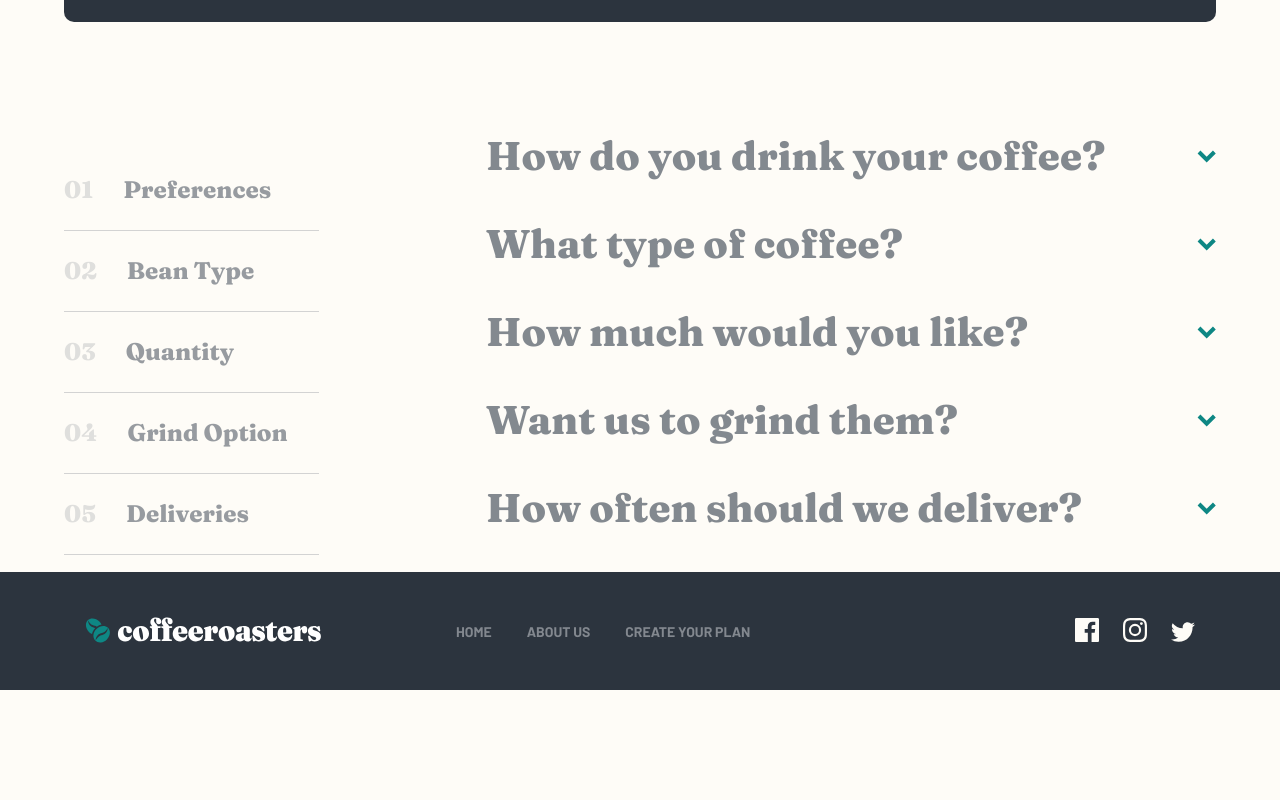
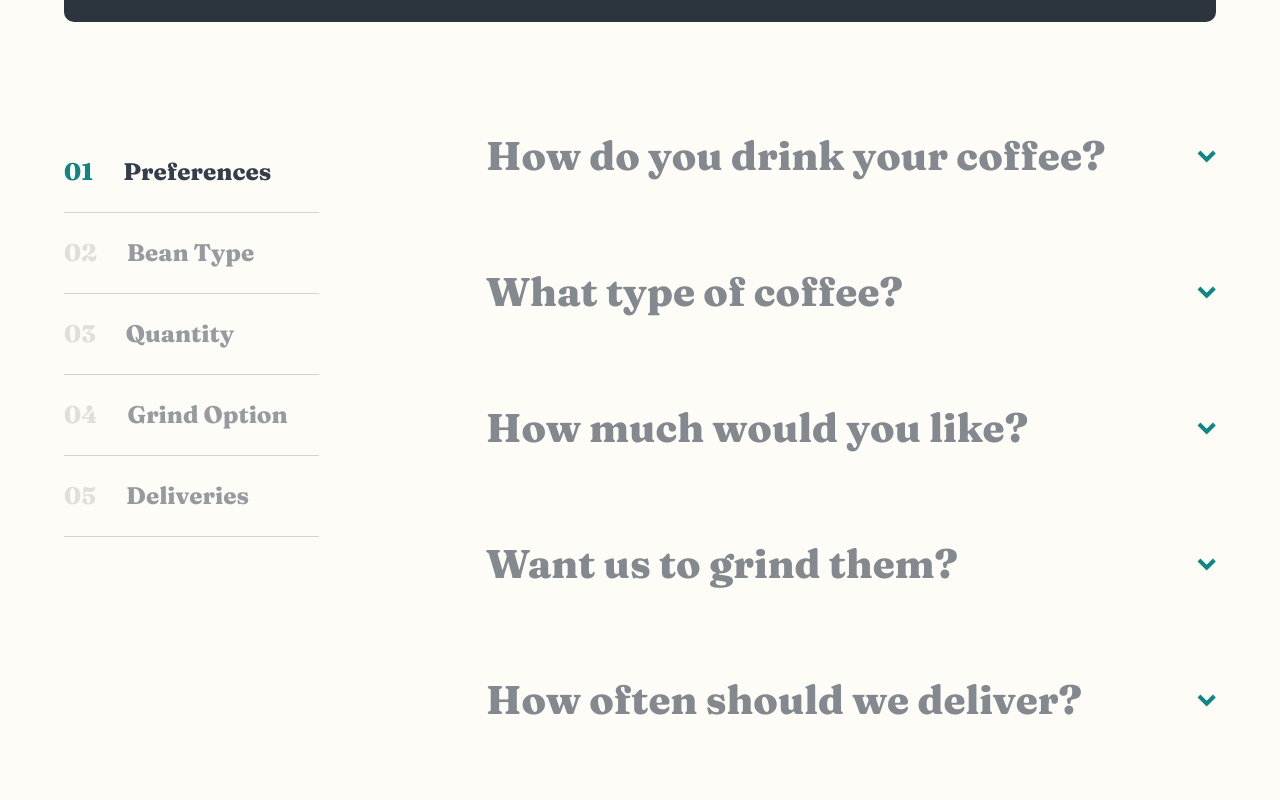
Before and after one commit to AntonCC/coffee-roasters, a React (Create React App) app: page /create-plan in a window 1280 px wide. Shown: the part 1320-2120 px from the top of the page. Before the commit the page ends 2098 px from the top, so only its background shows below. Built offline with nearby package versions, Linux system fonts and the light colour scheme.

Commit message:
Working on plan selection logic.

```diff
--- a/src/components/subscription-option/subscription-option.scss
+++ b/src/components/subscription-option/subscription-option.scss
@@ -1,10 +1,10 @@
 .subscription-option {
-  height: 48px;
   width: 100%;
   position: relative;
   padding-bottom: 8.8rem;
-  // background: lightblue;
+  user-select: none;
   .option-bar {
+    height: 48px;
     display: flex;
     align-items: center;
     h2 {
@@ -16,4 +16,13 @@
       right: 0;
     }
   }
+  .drop-down {
+    background: lightblue;
+    width: 100%;
+    height: 0;
+    transition: all 300ms ease-in-out;
+    &.open {
+      height: 250px;
+    }
+  }
 }
--- a/src/components/subscription-option/subscription-option.tsx
+++ b/src/components/subscription-option/subscription-option.tsx
@@ -1,18 +1,34 @@
-import React from 'react'
+import React, { useState, useEffect } from 'react'
 import './subscription-option.scss'
 import { ReactComponent as Arrow } from '../../assets/plan/desktop/icon-arrow.svg'
 
 interface Props {
-  title: string
+  id: number,
+  activeSectionId: number,
+  setActiveSectionId: (active: number) => void
+  title: string,
 }
 
-const SubscriptionOption: React.FC<Props> = ({ title }) => {
+const SubscriptionOption: React.FC<Props> = ({ id, activeSectionId, setActiveSectionId, title }) => {
+  const [open, setOpen] = useState(false)
+  const [prevActiveId, setPrevActiveId] = useState(0)
+
+  const handleClick = () => {
+    setActiveSectionId(id)
+    setOpen(!open)
+  }
+
+  useEffect(() => {
+
+  }, [activeSectionId])
+
   return (
     <div className='subscription-option'>
-      <div className="option-bar">
+      <div className="option-bar" onClick={handleClick}>
         <h2>{ title }</h2>
         <Arrow />
       </div>
+      <div className={`drop-down ${open ? 'open' : ''}`}></div>
     </div>
   )
 }
--- a/src/components/subscription-options/subscription-options.scss
+++ b/src/components/subscription-options/subscription-options.scss
@@ -1,7 +1,8 @@
 .subscription-options {
   display: flex;
-  align-items: center;
+  align-items: flex-start;
   justify-content: space-between;
+  cursor: pointer;
   .section {
     width: 255px;
   }
--- a/src/components/subscription-options/subscription-options.tsx
+++ b/src/components/subscription-options/subscription-options.tsx
@@ -5,19 +5,21 @@ import SubscriptionSection from '../subscription-section/subscription-section'
 import { subscriptionSectionInfo, subscriptionOptionInfo } from '../../pages/create-plan/create-plan-info'
 
 const SubscriptionOptions: React.FC = () => {
+  const [activeSectionId, setActiveSectionId] = useState(1)
+
   return (
     <div className='subscription-options'>
       <div className="section">
         {
           subscriptionSectionInfo.map(info => (
-            <SubscriptionSection {...info} />
+            <SubscriptionSection key={info.id} activeSectionId={activeSectionId} setActiveSectionId={setActiveSectionId} {...info} />
           ))
         }
       </div>
       <div className="options">
         {
           subscriptionOptionInfo.map(info => (
-            <SubscriptionOption {...info} />
+            <SubscriptionOption key={info.id} activeSectionId={activeSectionId} setActiveSectionId={setActiveSectionId} {...info} />
           ))
         }
       </div>
--- a/src/components/subscription-section/subscription-section.scss
+++ b/src/components/subscription-section/subscription-section.scss
@@ -5,7 +5,12 @@
   user-select: none;
   &.active {
     h4 {
-      color: red;
+      color: #333D4B;
+      opacity: 1;
+      span {
+        color: #0E8784;
+        opacity: 1;
+      }
     }
   }
   h4 {
--- a/src/components/subscription-section/subscription-section.tsx
+++ b/src/components/subscription-section/subscription-section.tsx
@@ -2,22 +2,27 @@ import React, { useState, useEffect } from 'react'
 import './subscription-section.scss'
 
 interface Props {
+  id: number,
+  activeSectionId: number,
+  setActiveSectionId: (active: number) => void,
   sectionNum: string,
   title: string,
-  active?: boolean
-  handleClick?: () => void
 }
 
-const SubscriptionSection: React.FC<Props> = ({ sectionNum, title }) => {
+const SubscriptionSection: React.FC<Props> = ({ id, activeSectionId, setActiveSectionId, sectionNum, title }) => {
   const [active, setActive] = useState(false)
 
+  useEffect(() => {
+    if(activeSectionId === id) {
+      setActive(true)
+    } else {
+      setActive(false)
+    }
+  }, [activeSectionId])
+
   const handleClick = () => {
-    setActive(!active)
+    setActiveSectionId(id)
   }
-
-  useEffect(() => {
-    console.log('Section active state changed.')
-  }, [active])
 
   return (
     <div className={`subscription-section ${active ? 'active' : ''}`} onClick={handleClick}>
--- a/src/pages/create-plan/create-plan-info.tsx
+++ b/src/pages/create-plan/create-plan-info.tsx
@@ -11,22 +11,27 @@ export const bannerInfo = {
 
 export const subscriptionSectionInfo = [
   {
+    id: 1,
     sectionNum: '01',
     title: 'Preferences'
   },
   {
+    id: 2,
     sectionNum: '02',
     title: 'Bean Type'
   },
   {
+    id: 3,
     sectionNum: '03',
     title: 'Quantity'
   },
   {
+    id: 4,
     sectionNum: '04',
     title: 'Grind Option'
   },
   {
+    id: 5,
     sectionNum: '05',
     title: 'Deliveries'
   },
@@ -34,18 +39,23 @@ export const subscriptionSectionInfo = [
 
 export const subscriptionOptionInfo = [
   {
+    id: 1,
     title: 'How do you drink your coffee?'
   },
   {
+    id: 2,
     title: 'What type of coffee?'
   },
   {
+    id: 3,
     title: 'How much would you like?'
   },
   {
+    id: 4,
     title: 'Want us to grind them?'
   },
   {
+    id: 5,
     title: 'How often should we deliver?'
   },
 ]
```
